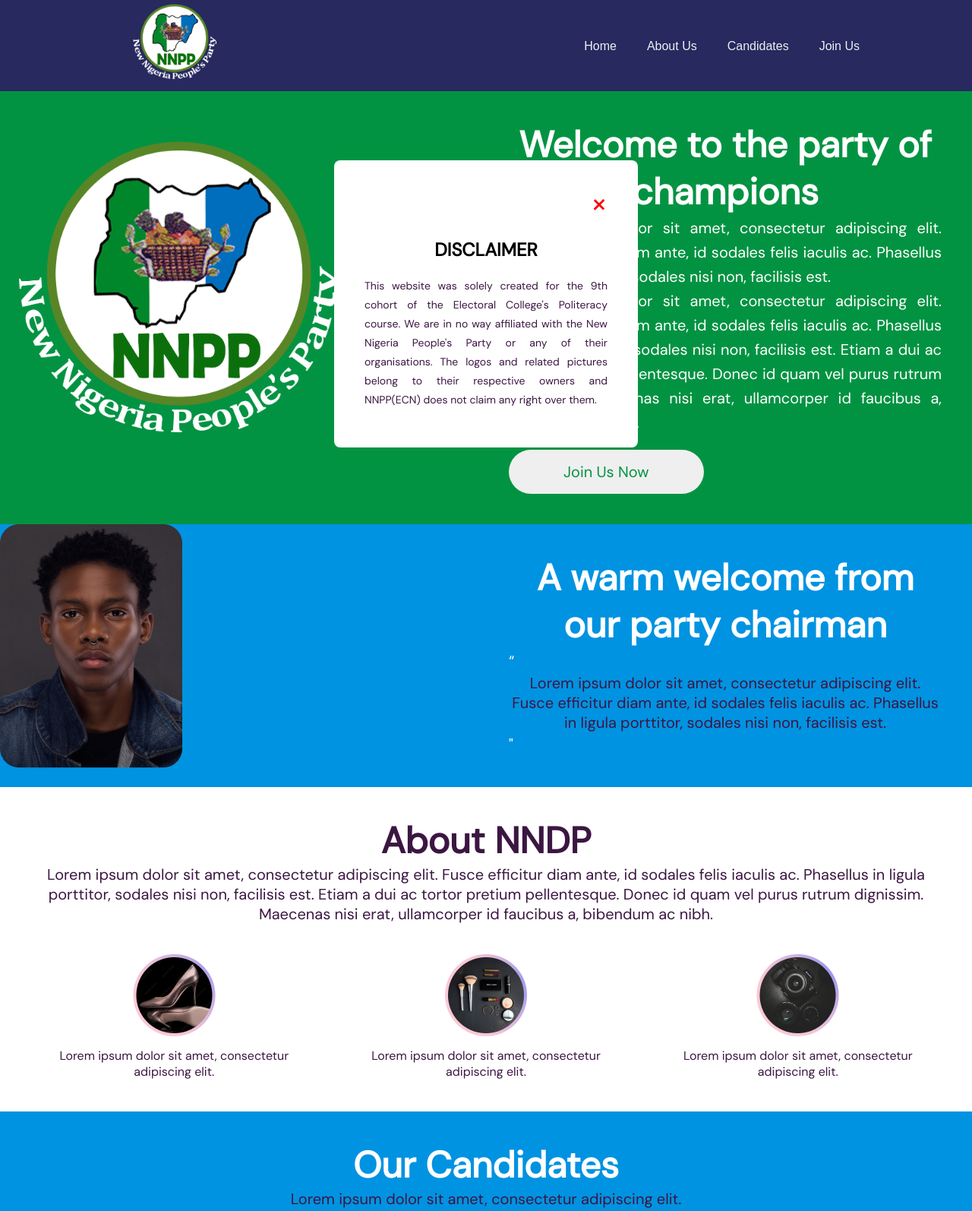
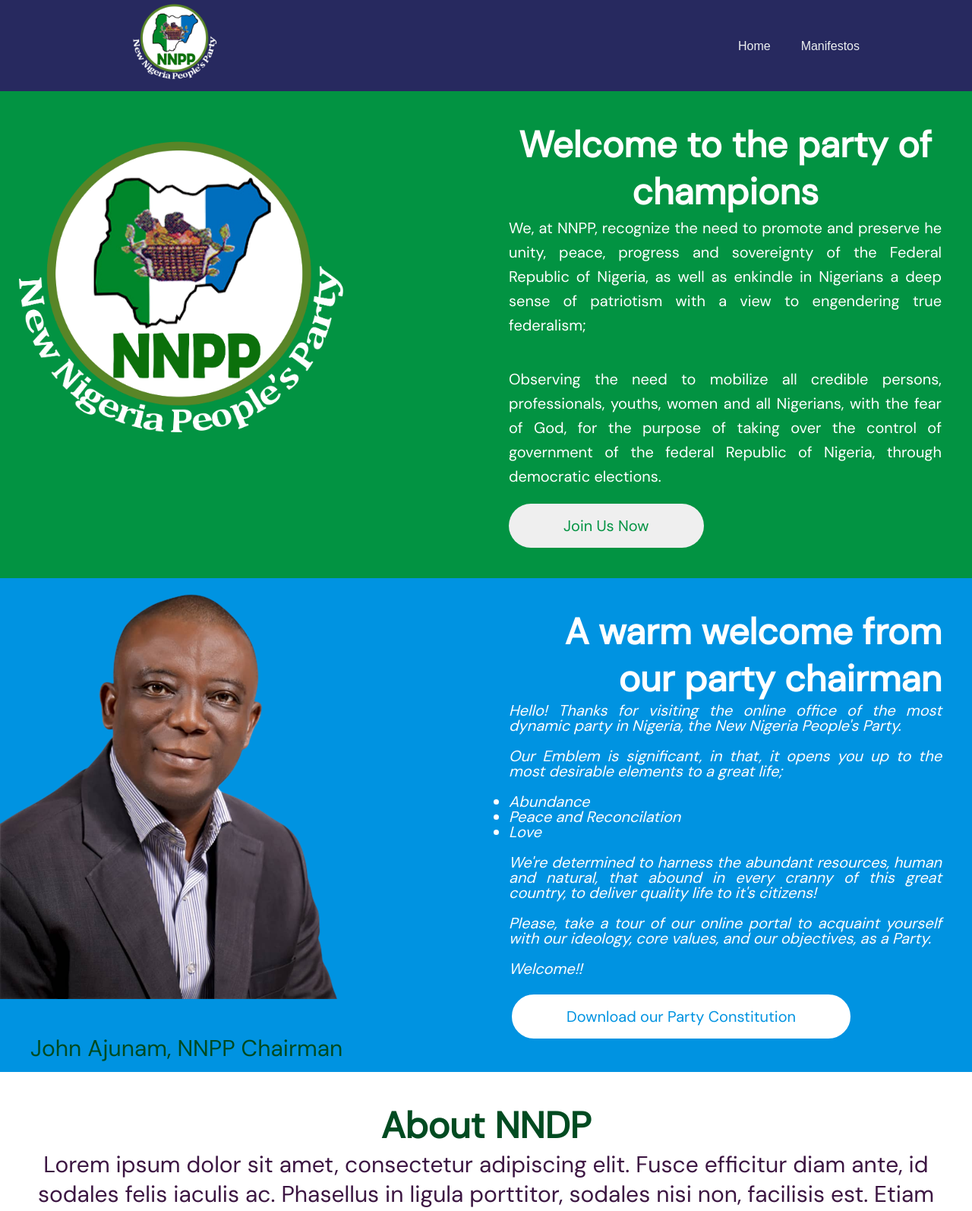
Before and after one commit to e-iroro/NNPP-ECN, a plain HTML site: page index.html in a window 1280 px wide. Shown: the top 1594 px of the page at 76% size. Drawn offline with nearby package versions, Linux system fonts and the light colour scheme.

Commit message:
second commit

```diff
--- a/index.html
+++ b/index.html
@@ -14,21 +14,19 @@
     <title>NNPP | ECN 9th Cohort</title>
 </head>
 <body>
-    <div class="popup">
+    <!--<div class="popup">
         <button id="close">&times;</button>
         <h2>DISCLAIMER</h2>
         <p>
             This website was solely created for the 9th cohort of the Electoral College's Politeracy course. We are in no way affiliated with the New Nigeria People's Party or any of their organisations. The logos and related pictures belong to their respective owners and NNPP(ECN) does not claim any right over them.
         </p>
-    </div>
+    </div>-->
     <header>
         <a class="logo" href="/"><img class="nndp1" src="Images/SOURCE-FILE-LOGO-LATEST.png" alt="logo"></a>
         <nav>
             <ul class="nav__links">
-                <li><a href="#">Home</a></li>
-                <li><a href="#about">About Us</a></li>
-                <li><a href="#our-models">Candidates</a></li>
-                <li><a href="#join">Join Us</a></li>
+                <li><a href="index.html">Home</a></li>
+                <li><a href="manifesto.html">Manifestos</a></li>
             </ul>
         </nav>
         <p class="menu cta">Menu</p>
@@ -37,10 +35,7 @@
         <a class="close">&times;</a>
         <div class="overlay__content">
             <a href="#">Home</a>
-            <a href="#">Chairman's Welcome</a>
-            <a href="#about">About Us</a>
-            <a href="#our-models">Candidates</a>
-            <a href="#join">Join Us</a>
+            <a href="manifesto.html">Manifestos</a>
         </div>
     </div>
     <section class="hero-section" >
@@ -50,10 +45,16 @@
         <div class="textbox welcome">
             <h1 style="text-align: center;">Welcome to the party of champions</h1>
             <p>
-                Lorem ipsum dolor sit amet, consectetur adipiscing elit. Fusce efficitur diam ante, id sodales felis iaculis ac. Phasellus in ligula porttitor, sodales nisi non, facilisis est.
-            </p>
+                We, at NNPP, recognize the need to promote and preserve he unity, peace, progress
+                and sovereignty of the Federal Republic of Nigeria, as well as enkindle in
+                Nigerians a deep sense of patriotism with a view to engendering true
+                federalism;
+            </p><br>
             <p>
-                Lorem ipsum dolor sit amet, consectetur adipiscing elit. Fusce efficitur diam ante, id sodales felis iaculis ac. Phasellus in ligula porttitor, sodales nisi non, facilisis est. Etiam a dui ac tortor pretium pellentesque. Donec id quam vel purus rutrum dignissim. Maecenas nisi erat, ullamcorper id faucibus a, bibendum ac nibh.
+                Observing the need to mobilize all credible persons, professionals, youths,
+                women and all Nigerians, with the fear of God, for the purpose of taking over
+                the control of government of the federal Republic of Nigeria, through
+                democratic elections.
             </p>
             <button id="join-button">
                 Join Us Now
@@ -62,14 +63,37 @@
     </section>
     <section class="chairman-section" >
         <div id="chairman-img">
-            <img  src="Images/seun-logan.png" class="Chairman" alt="Denola Grey, Koko TV">
+            <figure>
+                <img src="Images/76a04ee7-f715-4c3e-8001-f1c591eb5048-removebg-preview.png" class="Chairman" alt="Denola Grey, Koko TV">
+                <figcaption>John Ajunam, NNPP Chairman</figcaption>
+            </figure>
         </div>
-        <div class="textbox welcome">
-            <h1 style="text-align: center;">A warm welcome from our party chairman</h1>
+        <div class="textbox1 welcome">
+            <h1 style="text-align: right;">A warm welcome from our party chairman</h1>
             <p>
-                <p>“ </p>
-                Lorem ipsum dolor sit amet, consectetur adipiscing elit. Fusce efficitur diam ante, id sodales felis iaculis ac. Phasellus in ligula porttitor, sodales nisi non, facilisis est.
-                <p>"</p>
+                <p></p>
+
+                Hello! Thanks for visiting the online office of the most dynamic party in Nigeria, the New Nigeria People's Party. <br><br>
+
+                Our Emblem is significant, in that, it opens you up to the most desirable elements to a great life; <br><br>
+
+                <ul>
+                    <li>Abundance</li>
+                    <li>Peace and Reconcilation</li>
+                    <li>Love</li>
+                </ul> <br>
+                We're determined to harness the abundant resources, human and natural, that abound in every cranny of this great country, to deliver quality life to it's citizens! <br><br>
+
+                Please, take a tour of our online portal to acquaint yourself with our ideology, core values, and our objectives, as a Party. <br><br>
+
+                Welcome!!
+                <p></p>
+
+                <form action="https://www.inecnigeria.org/wp-content/uploads/2019/02/NNPP-Constitution.pdf" target="_blank">
+                    <button type="submit" id="manifesto-button">
+                        Download our Party Constitution
+                    </button>
+                  </form>
             </p>
         </div>
     </section>
@@ -109,9 +133,6 @@
             <h1>
                 Our Candidates
             </h1>
-            <p>
-                Lorem ipsum dolor sit amet, consectetur adipiscing elit.
-            </p>
         </div>
         <div id="model-box">
             <div class="card">
@@ -129,7 +150,7 @@
               </form>
             </div>
             <div class="card">
-                <img src="Images/victor-ndgwe.png" alt="Gyang Dafwa Hans"                style="width:100%">
+                <img src="Images/Photo from -.jpg" alt="Gyang Dafwa Hans"                style="width:100%">
                 <h1>Gyang Dafwa Hans</h1>
                 <h2 class="title">Vice Presidental Candidate</h2>
                 <p>He hails from Plateau State, Nigeria. He is a Pharmacist with interest in Business Management and Cooperate/Civil Leadership.He has led youth organizations and businesses to great heights over the years and He is presently the Managing Director of Noro Pharmacy and Health Shop Ltd. His Passion has now shifted to public service, hence dedicating my time and energy into directing the course of Nigeria’s leadership challenge to a more inclusive and progressive one for the sake of liberating the Nigerian people from the shackles of bad governance.
@@ -174,9 +195,7 @@
             <a class="logo" href="/"><img class="nndp2" src="Images/SOURCE-FILE-LOGO-LATEST.png" alt="logo"></a>
             <ul>
                 <li><a href="#">Home</a></li>
-                <li><a href="#about">About Us</a></li>
-                <li><a href="#our-models">Candidates</a></li>
-                <li><a href="#join">Join Us</a></li>
+                <li><a href="manifesto.html">Manifestos</a></li>
             </ul>
             <div id="socials">
                 <ul>
--- a/styles.css
+++ b/styles.css
@@ -119,13 +119,13 @@ a{
   }
 
   .nav__links li a:hover {
-    color: #3C1642;
+    color: #0093e1;
   }
 
   .cta {
     margin-left: 20px;
     padding: 9px 25px;
-    background-color: #3C1642;
+    background-color: #014b21;
     border: none;
     border-radius: 50px;
     cursor: pointer;
@@ -133,7 +133,7 @@ a{
   }
 
   .cta:hover {
-    background-color: #3c1642b9;
+    background-color: #014b21;
   }
 
   /************************* Mobile Nav ***************************/
@@ -175,7 +175,7 @@ a{
 
   .overlay a:hover,
   .overlay a:focus {
-    color: #3C1642;
+    color: #0093E1;
   }
   .overlay .close {
     position: absolute;
@@ -305,7 +305,15 @@ h1{
     line-height: 32px;
     text-align: justify;
     color: white;
-
+}
+.welcome1 p{
+    font-family: 'DM Sans';
+    font-style: normal;
+    font-weight: 400;
+    font-size: 20px;
+    line-height: 32px;
+    text-align: justify;
+    color: white;
 }
 .welcome{
     width: 650px;
@@ -344,14 +352,14 @@ h1{
     background-color: transparent;
 }
 #manifesto-button:hover{
+    border:4px solid white;
+    color: white;
+    background-color: transparent;
+}
+#manifesto-button{
     border:4px solid #0093E1;
     color: #0093E1;
     background-color: white;
-}
-#manifesto-button{
-    border:4px solid white;
-    color: white;
-    background-color: transparent;
     border-radius: 46px;
     display: flex;
     flex-direction: row;
@@ -368,14 +376,25 @@ h1{
 }
 
 
-.textbox  {
+.textbox, figcaption  {
     font-family: 'DM Sans';
     font-style: normal;
+    font-weight: 450;
+    font-size: 30px;
+    text-align: center;
+    color: #014b21;
+    padding: 40px;
+}
+.textbox1  {
+    font-family: 'DM Sans';
+    font-style: normal;
+    line-height: 20px;
     font-weight: 400;
     font-size: 20px;
-    text-align: center;
-    color: #3C1642;
+    text-align: justify;
+    color: white;
     padding: 40px;
+    font-style: italic;
 }
 /*****************************ABOUT SECTION*********************************/
 
@@ -464,6 +483,11 @@ img {
   flex-flow: row wrap;
   align-items:flex-start;
   justify-content: space-between;
+  height: auto;
+}
+
+#chairman-img{
+  margin-bottom: -30px;
 }
 
 .chairman-text{
@@ -480,7 +504,7 @@ img {
     align-content: center;
 }
 #body-join{
-  background-image: linear-gradient(to right, #029342, #00ab8d, #18bfc8, #82d0ec, #c8e0fa, #d0e0fa, #d7e0f9, #dee0f7, #bfcaf2, #9bb6ed, #6ca4e7, #0093e1);
+    background-color: #029342;
     border-radius: 25px;
     max-height: 500px;
     min-height: 00px;
@@ -488,7 +512,7 @@ img {
     padding-bottom: 70px;
 }
 #body-join1{
-    background-color: #0093E1;
+    background-color: #014b21;
     border-radius: 25px;
     max-height: auto;
     min-height: 00px;
```
Also changed, not shown: manifesto.html (+14 -13 lines), Images/76a04ee7-f715-4c3e-8001-f1c591eb5048-removebg-preview.png (added), Images/Photo from -.jpg (added).
